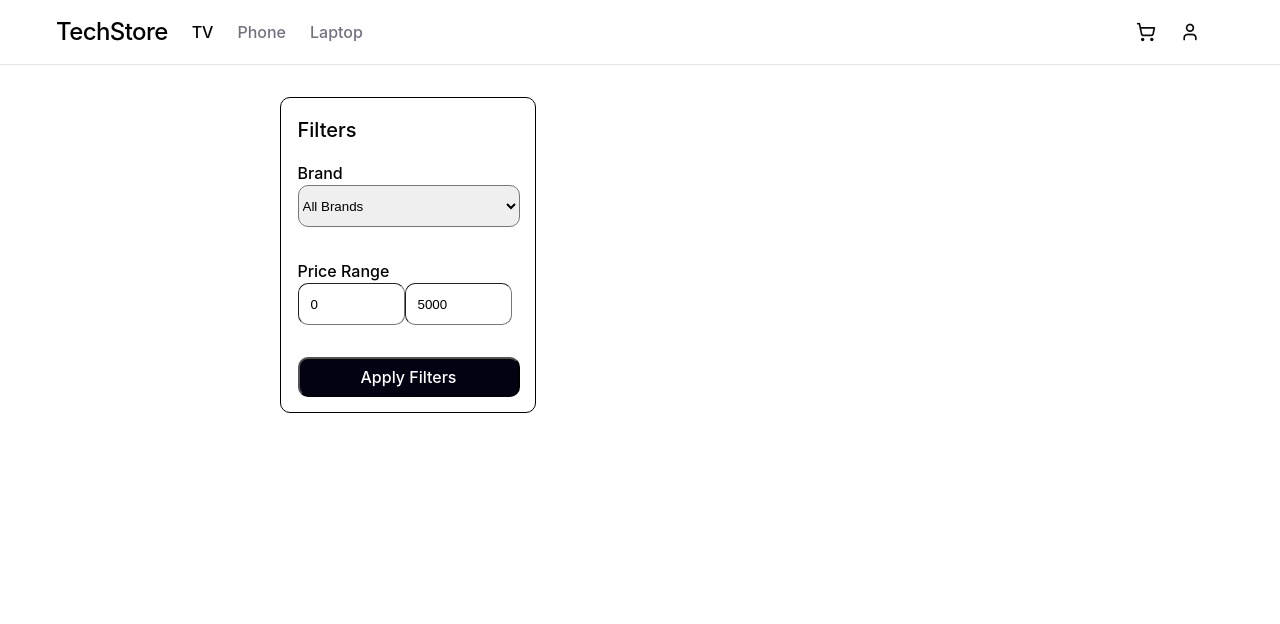
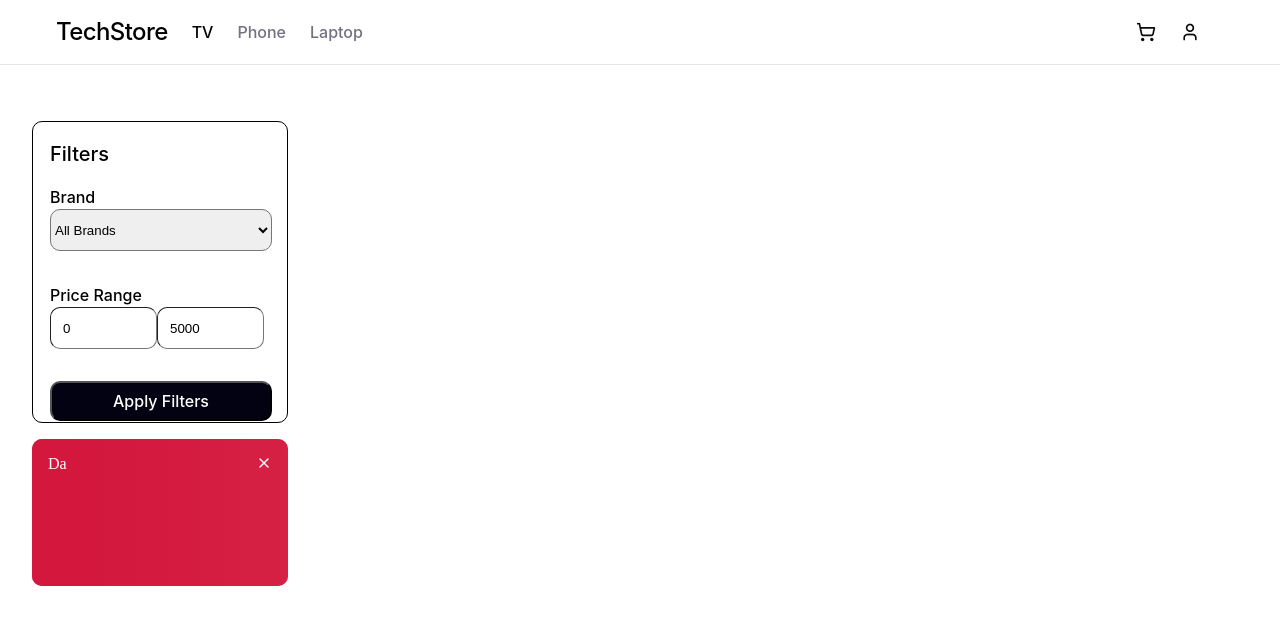
Before and after one commit to Zamchik/Ecommerce, a React (Vite) app: page / in a window 1280 px wide. Shown: the top 624 px of the page. Built offline with nearby package versions, Linux system fonts and the light colour scheme.

Commit message:
Начал делать SpecialDeal баннер

```diff
--- a/src/app/App.jsx
+++ b/src/app/App.jsx
@@ -7,7 +7,6 @@ const App = () => {
     <>
       <Header />
       <Home />
-      <Sidebar />
     </>
 
   )
--- a/src/components/Sidebar/Sidebar.jsx
+++ b/src/components/Sidebar/Sidebar.jsx
@@ -1,19 +1,26 @@
 import Brand from './Brand/Brand'
 import PriceRange from './PriceRange/PriceRange'
 import styles from './Sidebar.module.css'
+import SpecialDeal from './SpecialDeal/SpecialDeal'
 
 const Sidebar = () => {
   return (
     <aside className={styles.sidebar}>
-        <div className={styles.label_filters}>
-            Filters
+      <div className={styles.filters}>
+        <label className={styles.label_filters}>
+          Filters
+        </label>
+        <div className={styles.container}>
+          <Brand />
+          <PriceRange />
+          <button className={styles.apply_filters}>Apply Filters</button>
         </div>
-        <div className={styles.container}>
-            <Brand />
-            <PriceRange />
-            <button className={styles.apply_filters}>Apply Filters</button>
-        </div>
+      </div>
+      <section className={styles.register_banner}>
+        <SpecialDeal />
+      </section>
     </aside>
+
   )
 }
 
--- a/src/components/Sidebar/Sidebar.module.css
+++ b/src/components/Sidebar/Sidebar.module.css
@@ -1,15 +1,25 @@
 .sidebar {
-    position: absolute;
     display: flex;
     flex-direction: column;
-    top: 97px;
-    left: 279.5px;
     width: 256px;
-    height: 316px;
+    height: 1022px;
+    padding-top: 24px;
+    /* padding-top: 332px; */
+    gap: 16px;
+}
+
+.filters {
+    display: flex;
+    flex-direction: column;
+    /* top: 97px; */
+    /* left: 279.5px; */
+    width: 100%;  /* 256px было*/
+    /* height: 316px; */
     padding: 17px 17px 1px 17px;
     gap: 16px;
     border: 1px solid #000000;
     border-radius: 10px;
+    /* padding-top: 332px; */
 }
 
 .label_filters {
@@ -48,3 +58,14 @@
     letter-spacing: 0px;
     text-align: center;
 }
+
+.register_banner {
+    position: relative;
+    width: 100%;
+    /* Fixed (256px) Нужно будет потестить дома */
+    height: 147px;
+    /* left: 279.5px;
+    top: 300px; */
+    border-radius: 10px;
+    background: linear-gradient(90deg, #D4183D 0%, rgba(212, 24, 61, 0.8) 100%);
+}
--- /dev/null
+++ b/src/components/Sidebar/SpecialDeal/SpecialDeal.jsx
@@ -0,0 +1,17 @@
+import styles from './SpecialDeal.module.css'
+import Cross from '../assets/Cross.png'
+
+const SpecialDeal = () => {
+  return (
+    <>
+      <button className={styles.button}>
+        <img src={Cross} alt='cross' />
+      </button>
+      <div className={styles.container} >
+        Da
+      </div>
+    </>
+  )
+}
+
+export default SpecialDeal
--- /dev/null
+++ b/src/components/Sidebar/SpecialDeal/SpecialDeal.module.css
@@ -0,0 +1,24 @@
+.button {
+  position: absolute;
+  background: none;
+  border: none;
+  cursor: pointer;
+  width: 24px;
+  height: 24px;
+  top: 12px;
+  right: 12px;
+  border-radius: 4px;
+  z-index: 2;
+  color: white;
+}
+
+.container {
+  position: absolute;
+  width: 100%;
+  height: 100%;
+  padding: 16px;
+  background: linear-gradient(90deg, #D4183D 0%, rgba(212, 24, 61, 0.8) 100%);
+  border-radius: 10px;
+  color: white;
+  z-index: 1;
+}
--- a/src/pages/Home.jsx
+++ b/src/pages/Home.jsx
@@ -1,10 +1,11 @@
+import Sidebar from '../components/Sidebar/Sidebar'
 import styles from './Home.module.css'
 
 const Home = () => {
   return (
     <>
       <div className={styles.container_home}>
-
+        <Sidebar />
       </div>
       <footer className={styles.container_footer}>
 
```
Also changed, not shown: src/components/Sidebar/assets/Cross.png (added).
